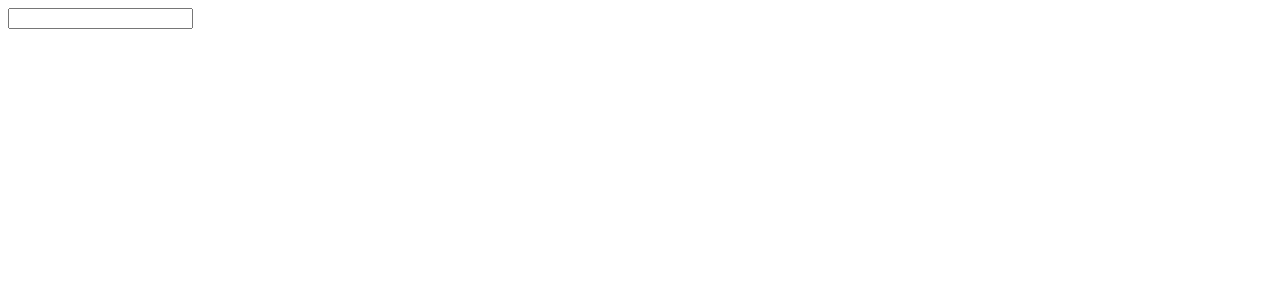
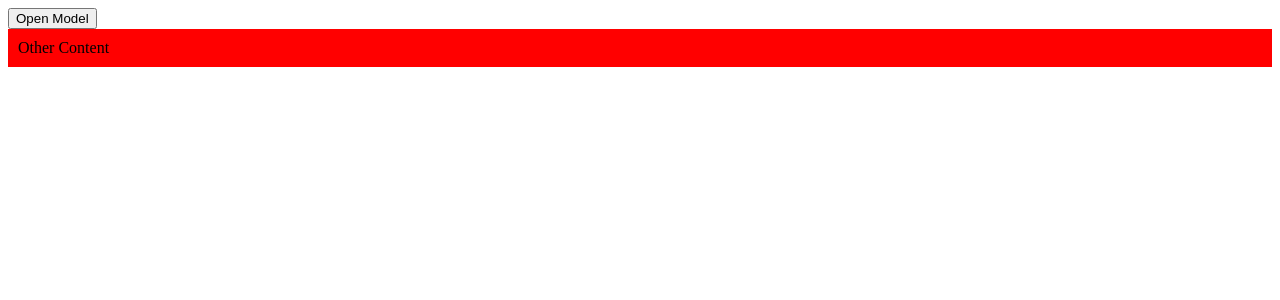
Before and after one commit to sumitra-source/react-axios, a React (Create React App) app: page / in a window 1280 px wide. Shown: the top 300 px of the page. Built offline with nearby package versions, Linux system fonts and the light colour scheme.

Commit message:
react portals

```diff
--- a/public/index.html
+++ b/public/index.html
@@ -29,6 +29,7 @@
   <body>
     <noscript>You need to enable JavaScript to run this app.</noscript>
     <div id="root"></div>
+    <div id="portal"></div>
     <!--
       This HTML file is a template.
       If you open it directly in the browser, you will see an empty page.
--- a/src/App.js
+++ b/src/App.js
@@ -1,12 +1,24 @@
-
-import React from 'react'
-import useLocalStorage from './useLocalStorage'
-import useUpdateLogger from './useUpdateLogger'
-
+import React,{useState} from 'react'
+import Modal from './Modal'
+const BUTTON_WRAPPER_STYLES={
+position:'relative',
+zIndex:1
+}
+const OTHER_CONTENT_STYLES={
+  position:'relative',
+  zIndex:2,
+  backgroundColor:'red',
+  padding:'10px'
+}
 export default function App() {
-  const[name,setName]=useLocalStorage('name','')
-  useUpdateLogger(name)
-  return (
-  <input type="text"value={name}onChange={e=>setName(e.target.value)}/>
+  const[isOpen,setIsOpen]=useState(false)
+  return (<>
+  <div style={BUTTON_WRAPPER_STYLES} onClick={()=>console.log('clicked')}>
+    <button onClick={()=>setIsOpen(true)}>Open Model</button>
+    <Modal open={isOpen} onClose={()=>setIsOpen(false)}>
+      Fancy Modal
+    </Modal>
+    </div><div style={OTHER_CONTENT_STYLES}>Other Content</div>
+    </>
   )
 }
--- /dev/null
+++ b/src/Modal.js
@@ -0,0 +1,33 @@
+import React from 'react'
+import ReactDOM  from 'react-dom'
+const MODAL_STYLES={
+  position:'fixed',
+  top:'50%',
+  left:'50%',
+  transform:'translate(-50%,-50%)',
+  backgroundColor:'#fff',
+  padding:'50px',
+  zIndex:1000
+
+
+}
+const OVERLAY_STYLES={
+  position:'fixed',
+  top:0,
+  left:0,
+  right:0,
+  bottom:0,
+  backgroundColor:'rgba(0,0,0,0.7)',
+  zIndex:1000
+}
+
+export default function Modal({open,children,onClose}) {
+    if(!open)return null
+  return ReactDOM.createPortal(<>
+  <div style={OVERLAY_STYLES}/>
+  <div style={MODAL_STYLES}>
+    <button onClick={onClose}>Close Modal</button>
+    {children}</div></>,
+    document.getElementById('portal')
+  )
+}
--- a/src/useLocalStorage.js
+++ /dev/null
@@ -1,19 +0,0 @@
-import {useState,useEffect}from 'react'
-
-function getSavedValue(key,initialValue){
-   const savedValue=JSON.parse(localStorage.getItem(key))
-   if(savedValue)return savedValue
-   if(initialValue instanceof Function) return initialValue()
-   return initialValue
-}
-
-
-export default function useLocalStorage(key,initialValue){
-    const[value,setValue]=useState(()=>{return getSavedValue(key,initialValue)  })
-
-    useEffect(()=>{
-        localStorage.setItem(key,JSON.stringify(value))
-    },[value])
-
-    return [value,setValue]
-}
--- a/src/useUpdateLogger.JS
+++ /dev/null
@@ -1,6 +0,0 @@
-import {useEffect} from 'react'
-export default function useUpdateLogger(value){
-useEffect(()=>{
-    console.log(value)
-},[value])
-}
```
